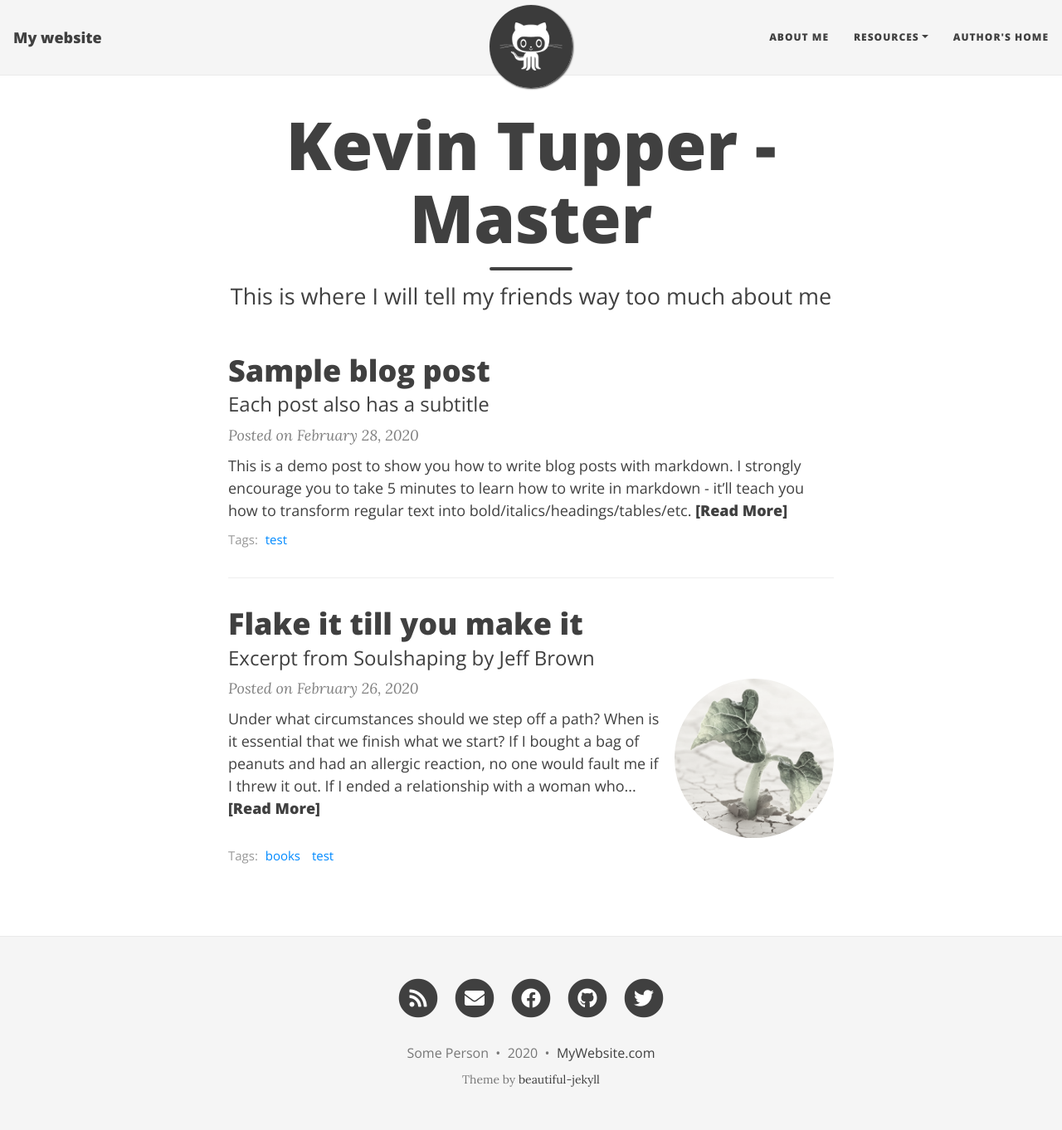
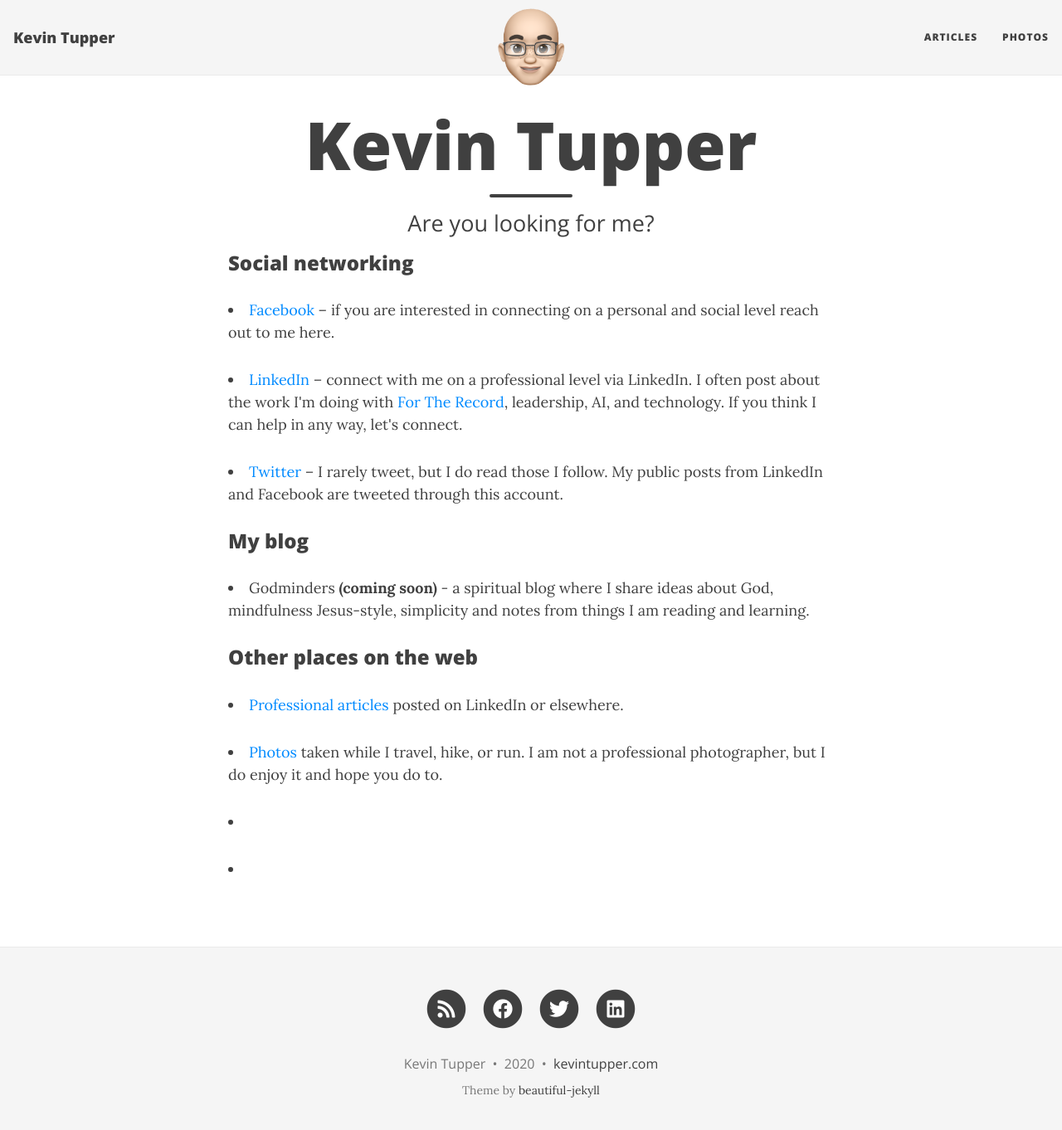
Before and after one commit to KevinTupper/kevintupper.com-old, a Jekyll site: the page built from index.html, in a window 1280 px wide and 1375 px high. Shown: the top 1362 px of the window at 83% size. Built offline with Jekyll 4.4.1, drawn with Linux system fonts in a browser that asks for light colours; nearby versions of some CDN libraries; the list of posts is cut into pages by our own code.

Commit message:
initial website setup

```diff
--- a/_config.yml
+++ b/_config.yml
@@ -1,28 +1,34 @@
 # --- Basic options --- #
 
+# My CSS Tweeks
+kt-tweek: true
+
 # Name of website
-title: My website
+title: Kevin Tupper
 
 # Short description of your site
-description: A virtual proof that I'm awesome
+description: Personal website for Kevin Tupper
 
 # Your name to show in the footer
-author: Some Person
+author: Kevin Tupper
 
 # --- List of links in the navigation bar --- #
 
 navbar-links:
-  About Me: "aboutme"
-  Resources:
-    - Beautiful Jekyll: "https://beautifuljekyll.com"
-    - Learn markdown: "https://www.markdowntutorial.com/"
-  Author's home: "https://deanattali.com"
+  Articles: "articles"
+  Photos: "photos"
+#  About: "about"
+#  About Me: "aboutme"
+#  Resources:
+#    - Beautiful Jekyll: "https://beautifuljekyll.com"
+#   - Learn markdown: "https://www.markdowntutorial.com/"
+# Author's home: "https://deanattali.com"
 
 # --- Logo --- #
 
 # Image to show in the navigation bar - works best with a square image
 # Remove this parameter if you don't want an image in the navbar
-avatar: "/assets/img/avatar-icon.png"
+avatar: "/assets/img/kt-avatar.png"
 
 # By default, the image is cut into a circle. You can disable this behaviour by setting 'round-avatar: false'
 round-avatar: true
@@ -38,10 +44,9 @@
 # Uncomment the links you want to show and add your information to each one.
 # If you don't want to show a link to an RSS feed, set rss to "false".
 social-network-links:
-  email: "someone@example.com"
-  facebook: deanattali
-  github: daattali
-  twitter: daattali
+  facebook: kevin.tupper
+  twitter: kevintupper
+  linkedin: kevin-tupper
   rss: true
 #  reddit: yourname
 #  linkedin: daattali
@@ -72,13 +77,13 @@
 
 # How to display the link to your website in the footer
 # Remove this if you don't want a link in the footer
-url-pretty: "MyWebsite.com"
+url-pretty: "kevintupper.com"
 
 # Create a "tags" index page and make tags on each post clickable
 link-tags: true
 
 # Excerpt Word Length - Truncates the excerpt to the specified number of words on the index page
-excerpt_length: 50
+excerpt_length: 100
 
 # --- Colours / background image --- #
 
@@ -94,6 +99,8 @@
 footer-text-col: "#777777"
 footer-link-col: "#404040"
 
+
+
 # Alternatively, the navbar, footer, and page background can be set to use background images
 # instead of colour
 
@@ -107,7 +114,7 @@
 #gtag: ""
 
 # Fill in your Google Analytics ID to track your website using GA
-#google_analytics: ""
+google_analytics: "UA-30649146-24"
 
 # Google Tag Manager ID
 #gtm: ""
@@ -168,7 +175,7 @@
 # --- You don't need to touch anything below here (but you can if you want) --- #
 
 # Output options (more information on Jekyll's site)
-timezone: "America/Vancouver"
+timezone: "America/New_York"
 markdown: kramdown
 highlighter: rouge
 permalink: /:year-:month-:day-:title/
--- a/assets/css/main.css
+++ b/assets/css/main.css
@@ -332,12 +332,18 @@
   width: 100%;
   display: inline-block;
   margin-left: -50%;
+/* KT: add begin - round avatar */
+  border-radius: 50%;
+/* KT: add end - round avatar */
+
+/* KT: remove shadow
   {% unless site.round-avatar == false %}
     border-radius: 50%;
     box-shadow: 0 0 0.5rem rgba(0, 0, 0, .8);
     -webkit-box-shadow: 0 0 0.3125rem rgba(0, 0, 0, .8);
     -moz-box-shadow: 0 0 0.5rem rgba(0, 0, 0, .8);
   {% endunless %}
+*/
 }
 .navbar-custom .avatar-container .avatar-img {
   width: 100%;
@@ -358,11 +364,14 @@
 
   .navbar-custom .avatar-container .avatar-img-border {
     width: 100%;
+
+  /* KT: remove shadow
     {% unless site.round-avatar == false %}
     box-shadow: 1px 1px 2px rgba(0, 0, 0, .8);
     -webkit-box-shadow: 1px 1px 2px rgba(0, 0, 0, .8);
     -moz-box-shadow: 1px 1px 2px rgba(0, 0, 0, .8);
     {% endunless %}
+  */
   }
 
   .navbar-custom .avatar-container .avatar-img {
--- a/index.html
+++ b/index.html
@@ -1,5 +1,27 @@
 ---
-layout: home
-title: Kevin Tupper - Master
-subtitle: This is where I will tell my friends way too much about me
+layout: page
+title: Kevin Tupper
+subtitle: Are you looking for me?
 ---
+
+<h3>Social networking</h3>
+<p>
+    <li><a href="https://www.facebook.com/kevin.tupper">Facebook</a> – if you are interested in connecting on a personal and social level reach out to me here.</li>
+</p>
+<p>
+    <li><a href="https://linkedin.com/in/kevin-tupper">LinkedIn</a> – connect with me on a professional level via LinkedIn.  I often post about the work I'm doing with <a href="https://www.fortherecord.com/">For The Record</a>, leadership, AI, and technology.  If you think I can help in any way, let's connect.</li>
+</p>
+<p>
+    <li><a href="https://twitter.com/kevintupper">Twitter</a> – I rarely tweet, but I do read those I follow.  My public posts from LinkedIn and Facebook are tweeted through this account.</li>
+</p>
+
+<h3>My blog</h3>
+<p>
+    <li>Godminders <b>(coming soon)</b> - a spiritual blog where I share ideas about God, mindfulness Jesus-style, simplicity and notes from things I am reading and learning.</li>
+</p>
+
+<h3>Other places on the web</h3>
+<p><li><a href="articles">Professional articles</a> posted on LinkedIn or elsewhere.</p>
+<p><li><a href="photos">Photos</a> taken while I travel, hike, or run.  I am not a professional photographer, but I do enjoy it and hope you do to.</p>
+<p><li></li></p>
+<p><li></li></p>
```
Also changed, not shown: Gemfile (+21 -0 lines), aboutme.md (deleted, +0 -16 lines), articles.md (added, +5 -0 lines), photos.md (added, +5 -0 lines), todo.txt (added, +18 -0 lines), assets/img/kt-avatar.png (added), assets/img/kt-thumbs-up.png (added).
